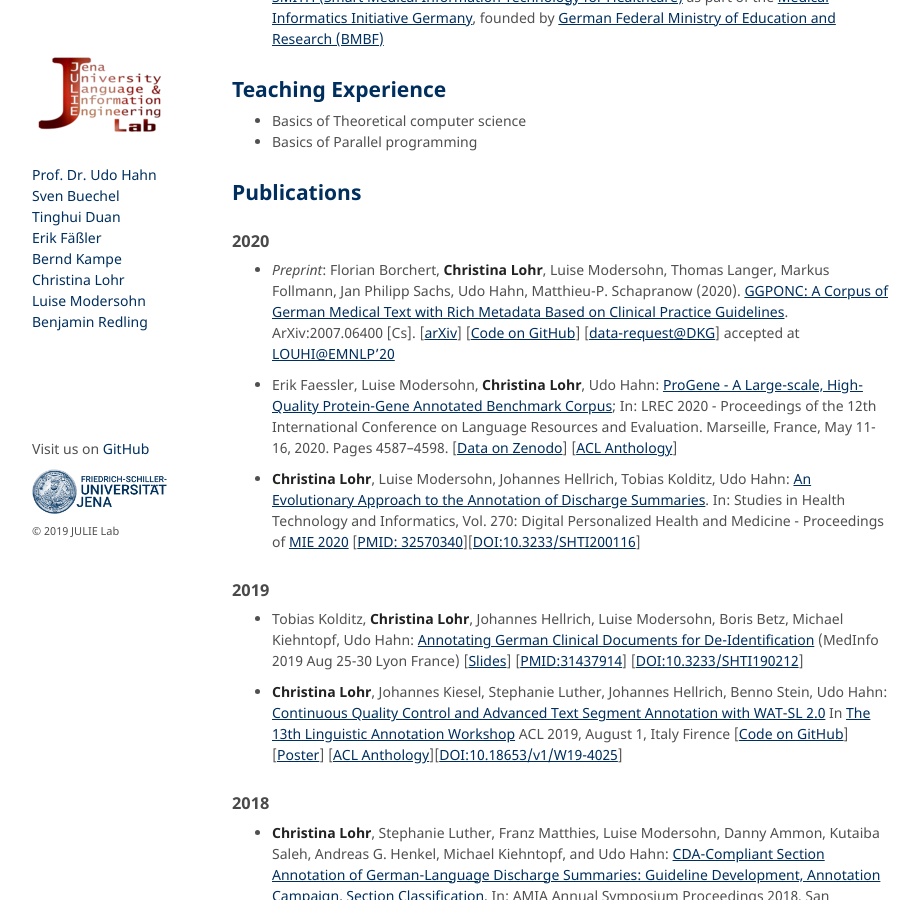
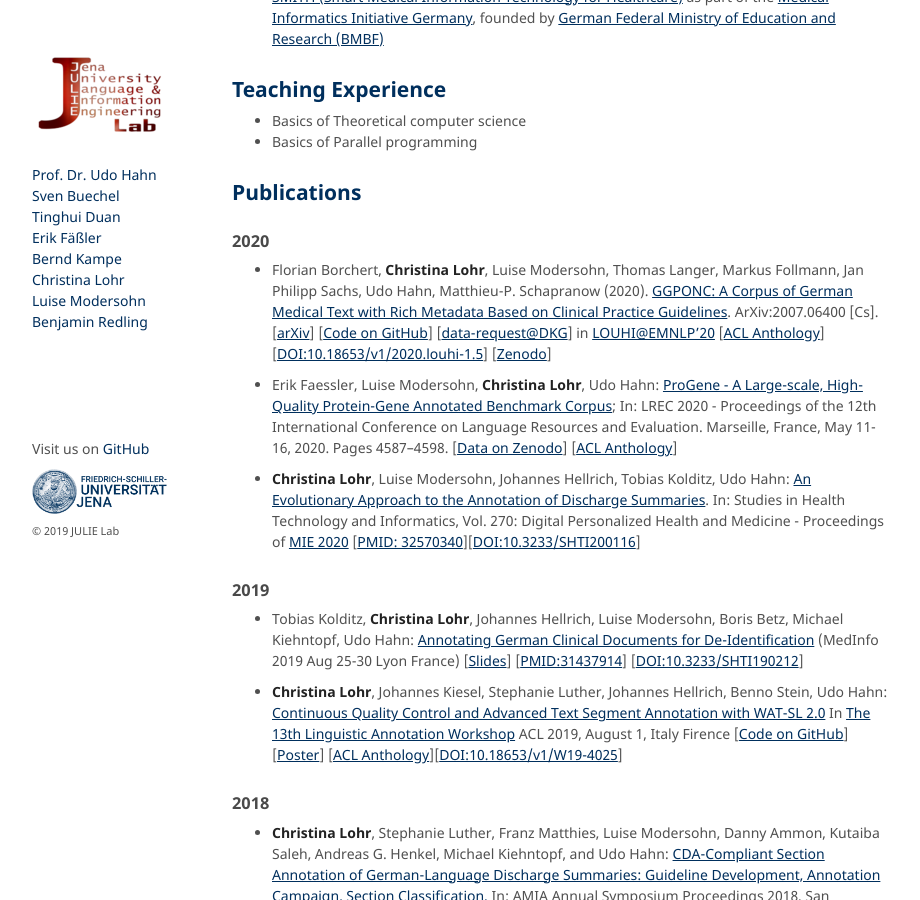
Before and after one commit to JULIELab/JULIELab.github.io, a Jekyll site: the page built from Staff/Lohr/index.md, in a window 1280 px wide and 900 px high, scrolled down 732 px. Shown: the whole window, without its empty margins (178-1098 px from the left). Built offline with Jekyll 4.4.1, drawn with Linux system fonts in a browser that asks for light colours; our own code applies the rules of GitHub Pages for plain Markdown files.

Commit message:
Update index.md

```diff
--- a/Staff/Lohr/index.md
+++ b/Staff/Lohr/index.md
@@ -31,7 +31,7 @@
 
 ### 2020
 
-* *Preprint*: Florian Borchert, **Christina Lohr**, Luise Modersohn, Thomas Langer, Markus Follmann, Jan Philipp Sachs, Udo Hahn, Matthieu-P. Schapranow (2020). [GGPONC: A Corpus of German Medical Text with Rich Metadata Based on Clinical Practice Guidelines](http://arxiv.org/abs/2007.06400). ArXiv:2007.06400 [Cs]. [[arXiv](http://arxiv.org/abs/2007.06400)] [[Code on GitHub](https://github.com/JULIELab/GGPOnc)] [[data-request@DKG](https://www.leitlinienprogramm-onkologie.de/projekte/ggponc-english/)] accepted at [LOUHI@EMNLP'20](https://louhi2020.fbk.eu/)
+* Florian Borchert, **Christina Lohr**, Luise Modersohn, Thomas Langer, Markus Follmann, Jan Philipp Sachs, Udo Hahn, Matthieu-P. Schapranow (2020). [GGPONC: A Corpus of German Medical Text with Rich Metadata Based on Clinical Practice Guidelines](https://www.aclweb.org/anthology/2020.louhi-1.5.pdf). ArXiv:2007.06400 [Cs]. [[arXiv](http://arxiv.org/abs/2007.06400)] [[Code on GitHub](https://github.com/JULIELab/GGPOnc)] [[data-request@DKG](https://www.leitlinienprogramm-onkologie.de/projekte/ggponc-english/)] in [LOUHI@EMNLP'20](https://louhi2020.fbk.eu/) [[ACL Anthology](https://www.aclweb.org/anthology/2020.louhi-1.5/)] [[DOI:10.18653/v1/2020.louhi-1.5](https://doi.org/10.18653/v1/2020.louhi-1.5)] [[Zenodo](https://zenodo.org/record/4067994)]
 
 * Erik Faessler, Luise Modersohn, **Christina Lohr**, Udo Hahn: [ProGene - A Large-scale, High-Quality Protein-Gene Annotated Benchmark Corpus](http://www.lrec-conf.org/proceedings/lrec2020/pdf/2020.lrec-1.564.pdf); In: LREC 2020 - Proceedings of the 12th International Conference on Language Resources and Evaluation. Marseille, France, May 11-16, 2020. Pages 4587--4598. [[Data on Zenodo](https://zenodo.org/record/3698568)] [[ACL Anthology](https://www.aclweb.org/anthology/2020.lrec-1.564/)]
 
```
